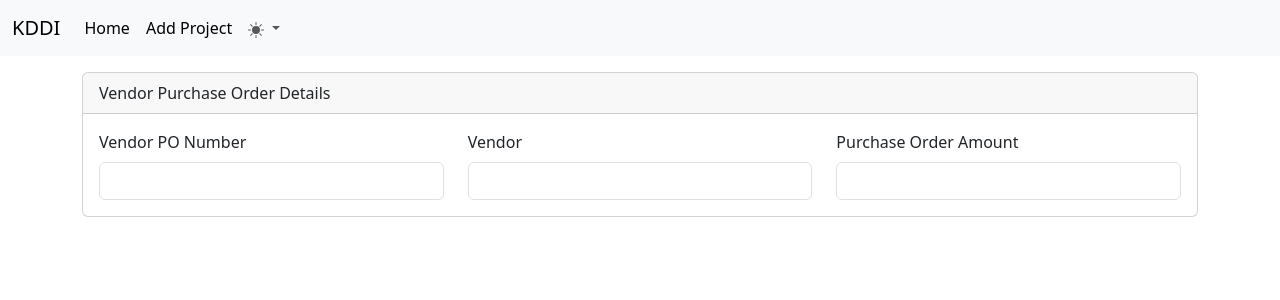
After one commit to JLCleofas/apar-app, a FastAPI app: template templates/ap-vendor-po-details.html in a window 1280 px wide. The commit adds this page. Shown: the top 300 px of the page. Run offline with FastAPI, Linux system fonts and the light colour scheme; the template is opened without the code that fills it, so the values that code supplies are empty.

Commit message:
Added initial project details page.
Created a page endpoint.

Page displays Vendor PO Number, vendor name, and PO amount.

```diff
--- /dev/null
+++ b/templates/ap-vendor-po-details.html
@@ -0,0 +1,48 @@
+{%  extends 'base.html' %}
+
+{% block content %}
+<div class="container">
+    <div class="card mt-3">
+        <div class="card-header"> Vendor Purchase Order Details </div>
+        <div class="card-body">
+            <form>
+                <div class="row">
+                    <div class="col">
+                        <label class="form-label" for="vendor_po">Vendor PO Number</label>
+                        <input
+                            type="text"
+                            class="form-control"
+                            value="{{ po_to_vendor.vendor_po }}"
+                            name="vendor_po"
+                            id="vendor_po"
+                            readonly
+                        >
+                    </div>
+                    <div class="col">
+                        <label class="form-label" for="vendor">Vendor</label>
+                        <input
+                            type="text"
+                            class="form-control"
+                            value="{{ po_to_vendor.vendor }}"
+                            name="vendor"
+                            id="vendor"
+                            readonly
+                            >
+                    </div>
+                    <div class="col">
+                        <label class="form-label" for="po_amount">Purchase Order Amount</label>
+                        <input
+                            type="text"
+                            class="form-control"
+                            value="{{ po_to_vendor.po_amount }}"
+                            name="po_amount"
+                            id="po_amount"
+                            readonly
+                        >
+                    </div>
+                </div>
+            </form>
+        </div>
+    </div>
+</div>
+{% endblock %}
```
Also changed, not shown: routers/accounts_payable.py (+8 -0 lines), templates/ap-details.html (+5 -2 lines).
